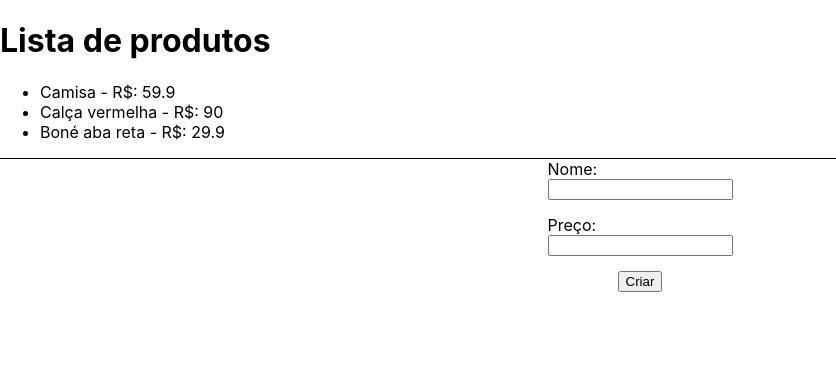
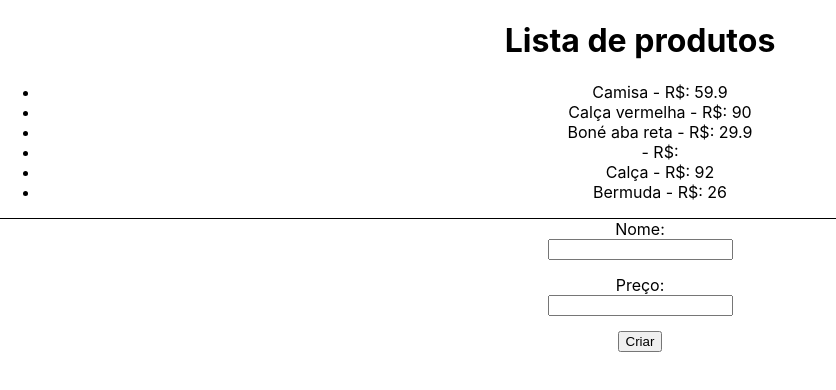
Before and after one commit to YuriCF1/Proj.Study-React-7, a React (Create React App) app in the folder http-react/: page / in a window 1280 px wide. Shown: the top 390 px of the page, without its empty margins (0-836 px from the left). Built offline with nearby package versions, Linux system fonts and the light colour scheme; data requests are answered from the project's data file.

Commit message:
Creating HTTP request with post

```diff
--- a/http-react/data/db.json
+++ b/http-react/data/db.json
@@ -14,6 +14,19 @@
       "id": 3,
       "name": "Boné aba reta",
       "price": 29.9
+    },
+    {
+      "id": 4
+    },
+    {
+      "name": "Calça ",
+      "price": "92",
+      "id": 5
+    },
+    {
+      "name": "Bermuda",
+      "price": "26",
+      "id": 6
     }
   ]
 }
--- a/http-react/src/App.css
+++ b/http-react/src/App.css
@@ -1,7 +1,4 @@
 .App {
-  display: flex;
-  justify-content: center;
-  align-items: center;
   text-align: center;
 }
 
--- a/http-react/src/App.js
+++ b/http-react/src/App.js
@@ -26,12 +26,28 @@ function App() {
 
   // Aula 2 - Adição de produtos
   const handleSubmit = async (e) => {
-    e.prevenDefault();
+    e.preventDefault()
+    // // Como os states têm o mesmo nome da chave to objeto, não precis acolocar 'name = name'
+    const product = {
+      name,
+      price
+    }
+
+    const res = await fetch(url, { //Segundo parâmetro, diz como vai ser a requisição. O GET é padrão
+      method: "POST",
+      headers: { //Transmite na transmissão que tipo de conteúdo está sendo manipulado
+        "Content-Type": "application/json"
+      },
+      body: JSON.stringify(product) // Os dados sendo passados, porém o dado principal da requisição é JSON, por isso o dado precisa ir no mesmo formato
+    })
+
+    console.log(product);
+
   };
 
   console.log(products);
   return (
-    <div>
+    <div className="App">
       <h1>Lista de produtos</h1>
       <ul>
         {products.map((product) => (
```
